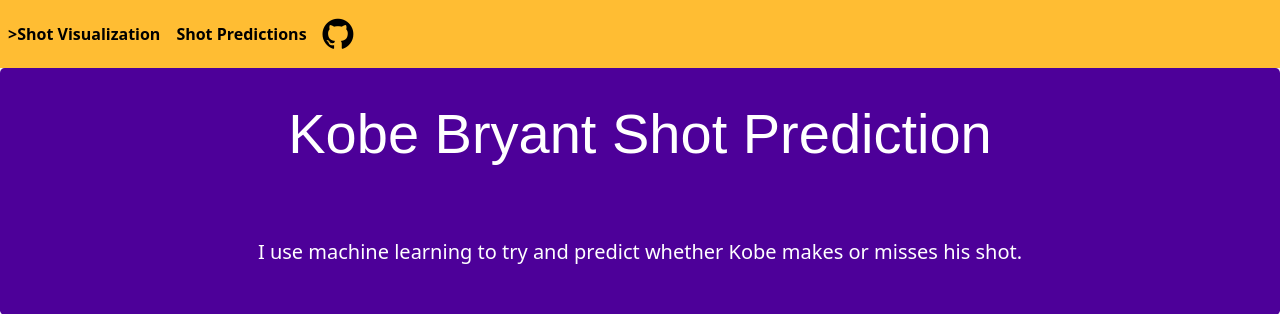
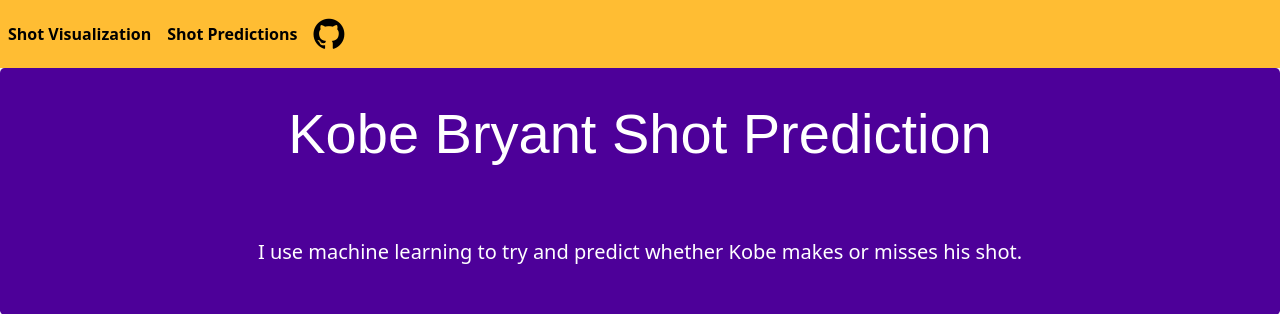
Before and after one commit to jsb19/Flask-App, a Flask app: template templates/prediction.html in a window 1280 px wide. Shown: the top 314 px of the page. Run offline with Flask 2, Linux system fonts and the light colour scheme; the template is opened without the code that fills it, so the values that code supplies are empty; parts of the project's set-up code (start-up, migrations or seed data) failed here and were passed over.

Commit message:
updating navbar

```diff
--- a/templates/prediction.html
+++ b/templates/prediction.html
@@ -17,7 +17,7 @@
       <!-- <div class="navbar-nav-scroll"> -->
       <ul class="navbar-nav bd-navbar-nav flex-row">
          <li class="nav-item">
-            <a class="nav-link active" href="/">>Shot Visualization</a>
+            <a class="nav-link active" href="/">Shot Visualization</a>
          </li>
          <li class="nav-item">
             <a class="nav-link active" href="/prediction">Shot Predictions</a>
```
